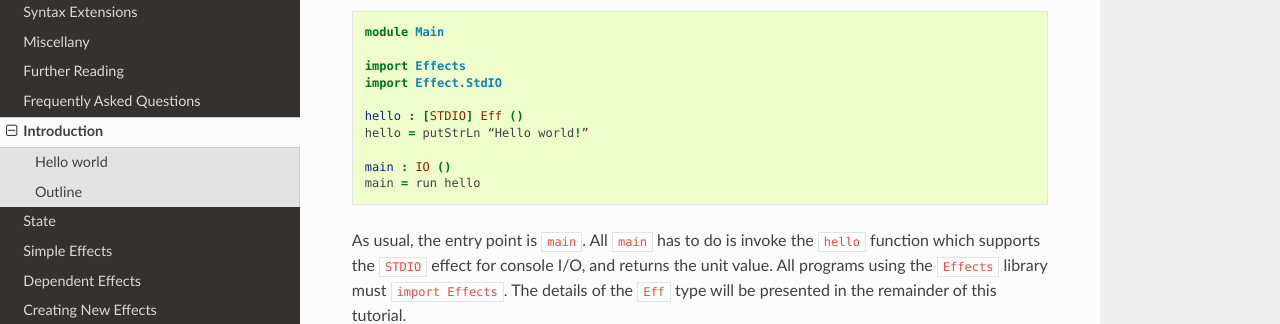
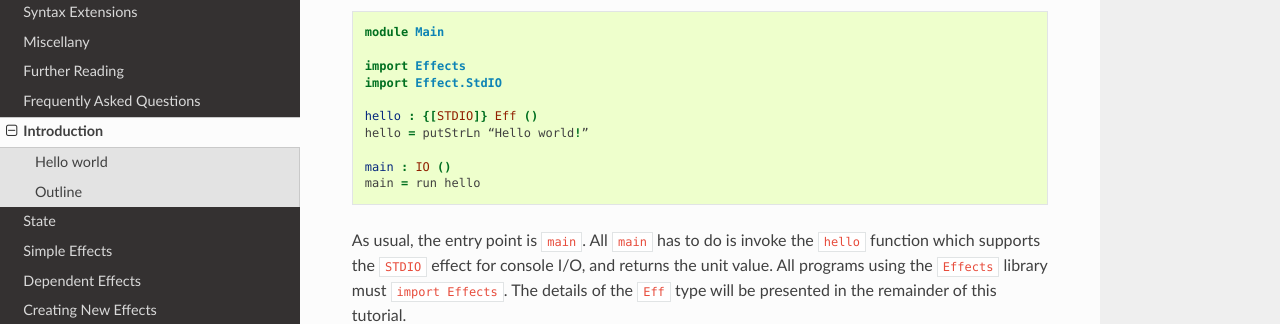
Before and after one commit to idris-lang/Idris-dev, a Sphinx documentation site: the page built from docs/effects/introduction.rst, in a window 1280 px wide and 900 px high, scrolled down 1046 px. Shown: the part 151-475 px from the top of the window. Built offline with Sphinx 7.4.7 and the Read the Docs theme 2.0.0, drawn with Linux system fonts in a browser that asks for light colours; formulas are drawn with MathJax 3.

```diff
--- a/docs/effects/introduction.rst
+++ b/docs/effects/introduction.rst
@@ -66,7 +66,7 @@ library:
    import Effects
    import Effect.StdIO
 
-   hello : [STDIO] Eff ()
+   hello : {[STDIO]} Eff ()
    hello = putStrLn “Hello world!”
 
    main : IO ()
```
